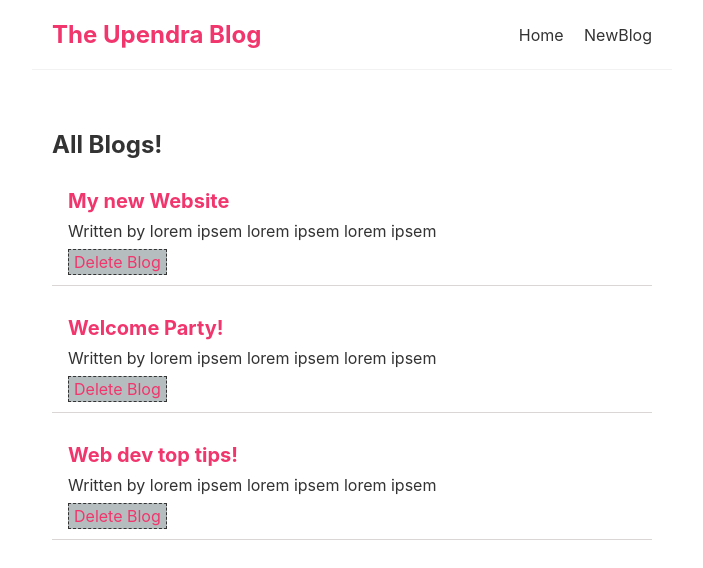
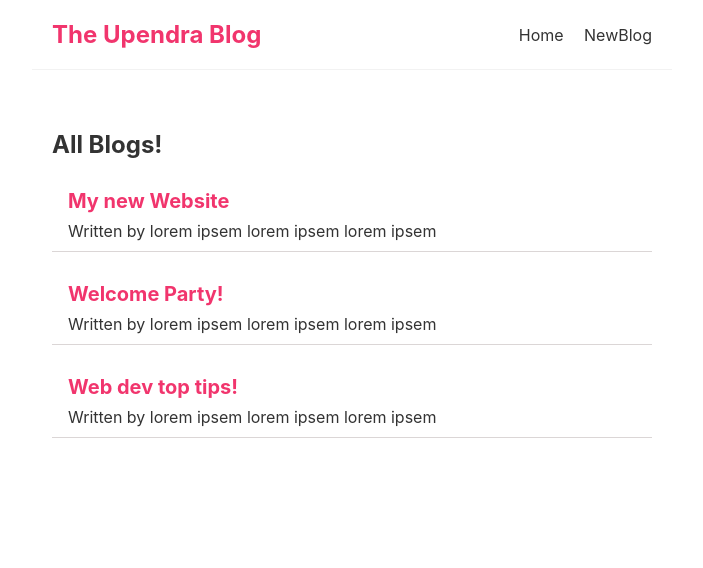
Before and after one commit to Upendra672/upendrablog-React, a React (Vite) app: page / in a window 1280 px wide. Shown: the top 568 px of the page, without its empty margins (288-991 px from the left). Built offline with nearby package versions, Linux system fonts and the light colour scheme; data requests are answered from the project's data file.

Commit message:
upto 19 also useEffect and and fetching data without custom hook

```diff
--- /dev/null
+++ b/data/db.json
@@ -0,0 +1,22 @@
+{
+    "blogs" : [
+        {
+            "title": "My new Website",
+            "body": "lorem ipsem lorem ipsem lorem ipsem",
+            "author": "upendra",
+            "id": 1
+          },
+          {
+            "title": "Welcome Party!",
+            "body": "lorem ipsem lorem ipsem lorem ipsem",
+            "author": "aditi",
+            "id": 2
+          },
+          {
+            "title": "Web dev top tips!",
+            "body": "lorem ipsem lorem ipsem lorem ipsem",
+            "author": "upendra",
+            "id": 3
+          }
+    ]
+}
--- a/package.json
+++ b/package.json
@@ -10,8 +10,10 @@
     "preview": "vite preview"
   },
   "dependencies": {
+    "axios": "^1.5.1",
     "react": "^18.2.0",
-    "react-dom": "^18.2.0"
+    "react-dom": "^18.2.0",
+    "react-router-dom": "^6.17.0"
   },
   "devDependencies": {
     "@types/react": "^18.2.15",
--- a/src/components/Pages/Home.jsx
+++ b/src/components/Pages/Home.jsx
@@ -1,37 +1,36 @@
-import React, { useState } from "react";
+import React, { useEffect, useState } from "react";
 import BlogList from "../Util/BlogList";
+import axios from "axios";
+const Home = () => {
+  const [blogs, setBlogs] = useState(null);
+  const [isLoading, setIsLoading] = useState(true);
+  const [error, setError] = useState(null);
 
-const Home = () => {
-  const [blogs, setBlogs] = useState([
-    {
-      title: "My new Website",
-      body: "lorem ipsem lorem ipsem lorem ipsem",
-      author: "upendra",
-      id: 1,
-    },
-    {
-      title: "Welcome Party!",
-      body: "lorem ipsem lorem ipsem lorem ipsem",
-      author: "aditi",
-      id: 2,
-    },
-    {
-      title: "Web dev top tips!",
-      body: "lorem ipsem lorem ipsem lorem ipsem",
-      author: "upendra",
-      id: 3,
-    },
-  ]);
+  // const handleDelete = (id) => {
+  //   const newBlog = blogs.filter((blog) => blog.id !== id);
+  //   setBlogs(newBlog);
+  // };
 
-  const handleDelete = (id) =>{
-    const newBlog = blogs.filter((blog) => blog.id !== id);
-    setBlogs(newBlog);
-}
+  useEffect(() => {
+    const fetchData = async () => {
+      try {
+        const response = await axios.get("http://localhost:8000/blogs");
+        setBlogs(response.data);
+        setIsLoading(false);
+        setError(null);
+      } catch (error) {
+        setError(error.message);
+      }
+    };
+
+    fetchData();
+  }, []);
 
   return (
-
     <div className="home">
-      <BlogList blogs={blogs} title= "All Blogs!" handleDelete={handleDelete}/ >
+      {(error && <div>{error}</div>) ||
+      (isLoading && <div>Loading......</div>)}
+      {blogs && <BlogList blogs={blogs} title="All Blogs!" />}
       {/* <BlogList blogs={blogs.filter(blog => blog.author === "upendra")} title= "Upendra Blog!"/ > */}
     </div>
   );
--- a/src/components/Util/BlogList.jsx
+++ b/src/components/Util/BlogList.jsx
@@ -1,4 +1,4 @@
-const BlogList = ({ blogs, title, handleDelete }) => {
+const BlogList = ({ blogs, title }) => {
   // instead of this normal method of props we are using destructred properties
   //   const blogs = props.blogs;
   //   const title = props.title;
@@ -10,7 +10,7 @@ const BlogList = ({ blogs, title, handleDelete }) => {
         <div className="blog-previews" key={blog.id}>
           <h2>{blog.title}</h2>
           <p>Written by {blog.body}</p>
-          <button onClick={() => handleDelete(blog.id)}>Delete Blog</button>
+          {/* <button onClick={() => handleDelete(blog.id)}>Delete Blog</button> */}
         </div>
       ))}
     </div>
```
Also changed, not shown: 1 other file (tests, documents, lock files or other folders).
